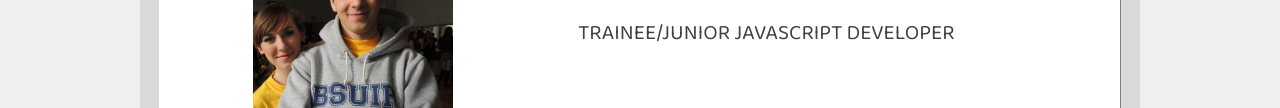
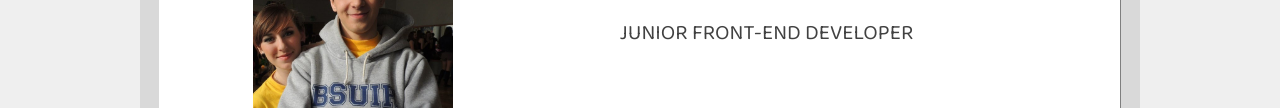
Before and after one commit to proboynick/rsschool-cv-old2, a plain HTML site: page index.html in a window 1280 px wide. Shown: the part 181-289 px from the top of the page. Drawn offline with Linux system fonts and the light colour scheme.

Commit message:
feat: info update

```diff
--- a/index.html
+++ b/index.html
@@ -51,7 +51,7 @@
           />
           <div class="container">
             <h1 class="section-title name-title">Anton Kuziukou</h1>
-            <h3>Trainee/Junior Javascript developer</h3>
+            <h3>Junior Front-end developer</h3>
           </div>
         </section>
         <section class="section" id="contacts">
```
